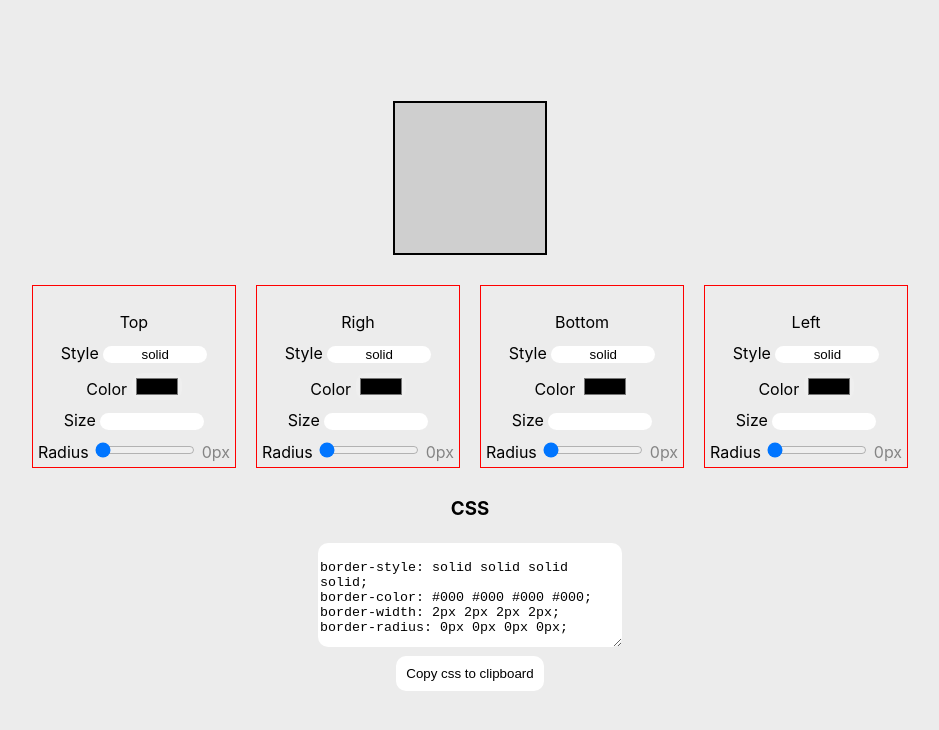
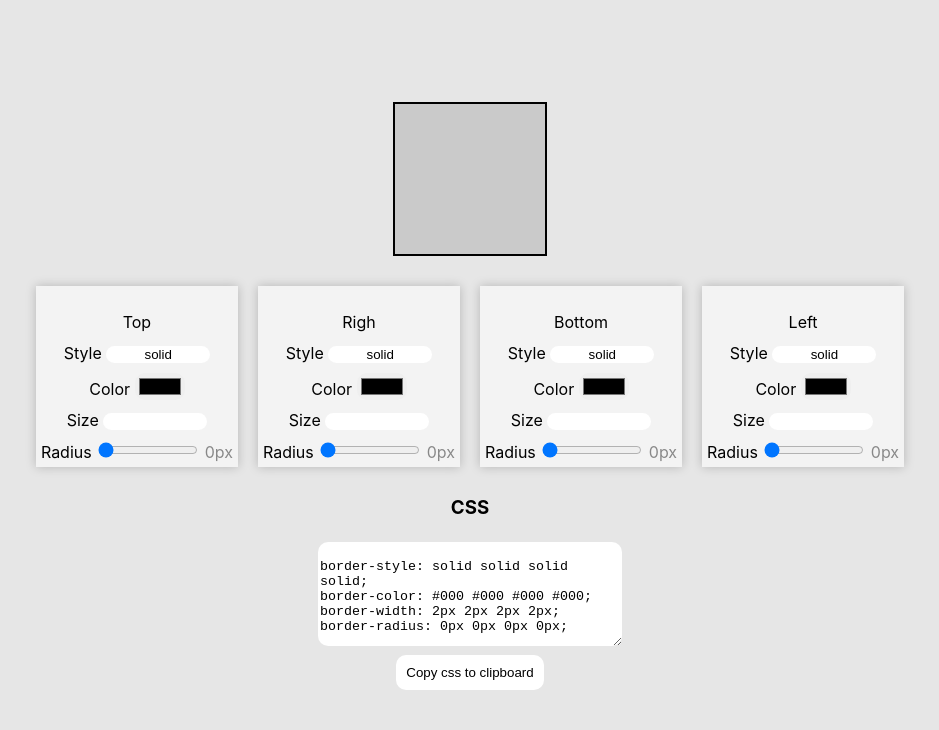
Before and after one commit to bestpractice116/box-css-preview, a React (Create React App) app: page / in a window 1280 px wide. Shown: the top 730 px of the page, without its empty margins (170-1109 px from the left). Built offline with nearby package versions, Linux system fonts and the light colour scheme.

Commit message:
update style

```diff
--- a/src/App.css
+++ b/src/App.css
@@ -3,7 +3,7 @@ body {
   justify-content: center;
   align-items: center;
   height: 99vh;
-  background: rgb(236, 236, 236);
+  background: rgb(230, 230, 230);
 }
 
 .App {
@@ -34,7 +34,8 @@ span {
 }
 
 .custumize-section {
-  border: solid 1px rgb(255, 0, 0);
+  background: rgb(243, 243, 243);
+  box-shadow: rgba(0, 0, 0, 0.212) 0px 0px 10px;
   margin: 10px;
   padding: 10px;
 }
```
